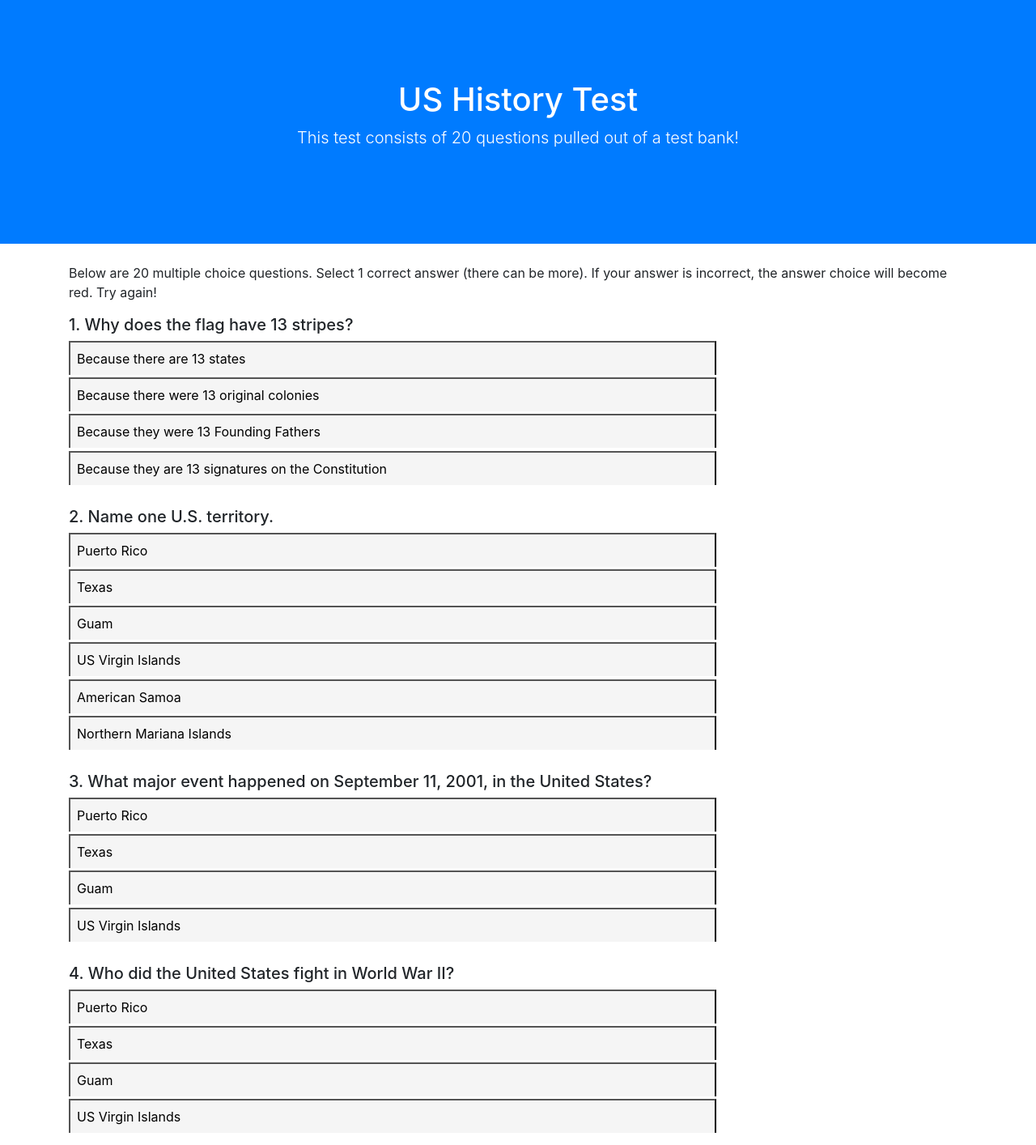
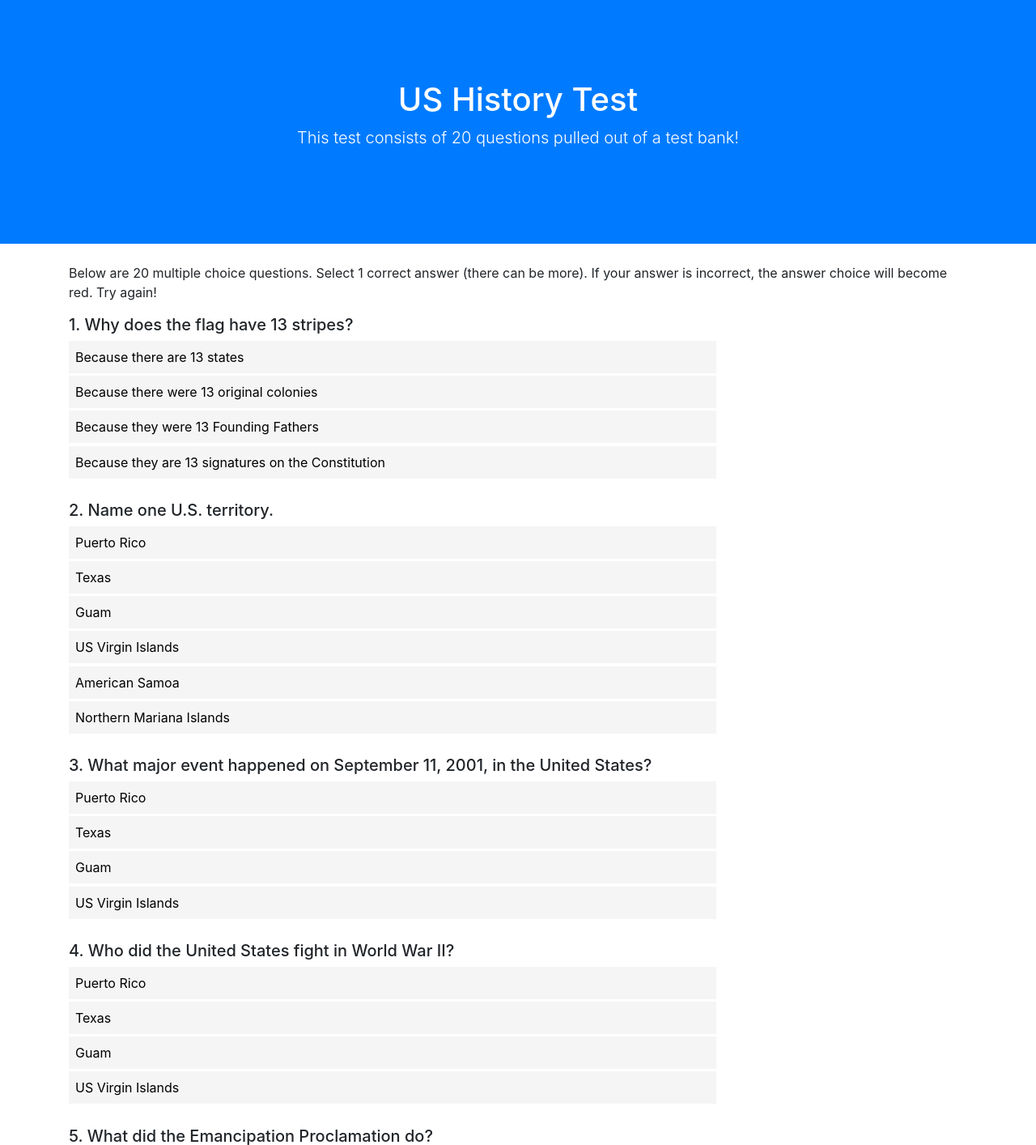
Before and after one commit to jenniferli1098/chinatowncitizenship, a PHP site: page /ushistory_test1.html in a window 1280 px wide. Shown: the part 57-1471 px from the top of the page at 81% size. Run offline with PHP 8.4, Linux system fonts and the light colour scheme.

Commit message:
Update custom.css

```diff
--- a/css/custom.css
+++ b/css/custom.css
@@ -118,7 +118,7 @@ section {
   font-size: 16px;
   background-color: #f5f5f5;
   color: black;
-  border-bottom: none;
+  border: none;
   padding: 8px;
   cursor: pointer;
   width: 800px;
```
